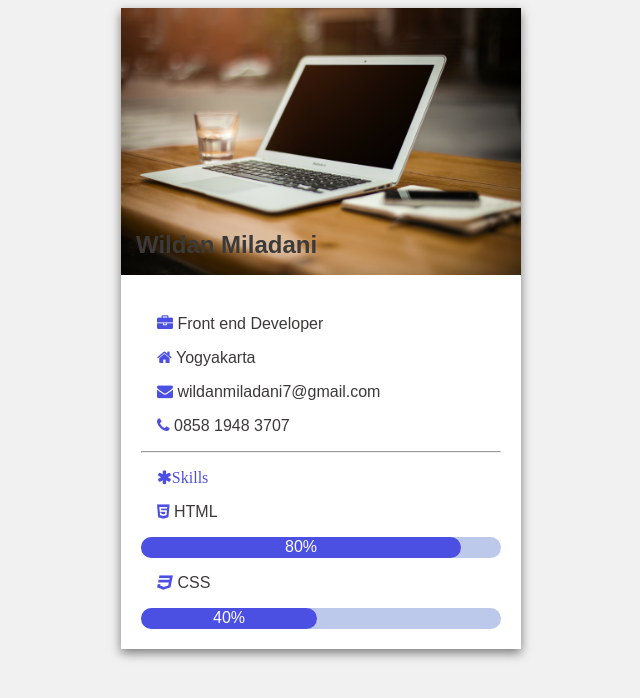
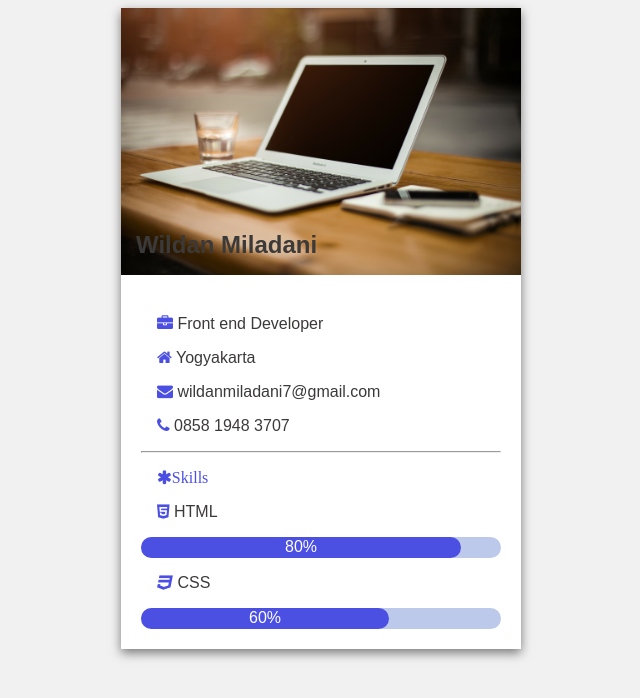
Before and after one commit to wildanmdi/biodata, a plain HTML site: page index.html in a window 1280 px wide. Shown: the whole page, without its empty margins (319-959 px from the left). Drawn offline with Linux system fonts and the light colour scheme.

Commit message:
Update index.html

```diff
--- a/index.html
+++ b/index.html
@@ -33,8 +33,8 @@
             </div>
             <p><i class="fa fa-css3 info"></i> CSS</p>
             <div class="skill-bar">
-                <div class="progress-bar" style="width:40%">
-                    40%
+                <div class="progress-bar" style="width:60%">
+                    60%
                 </div>
             </div>
     </div>
```
